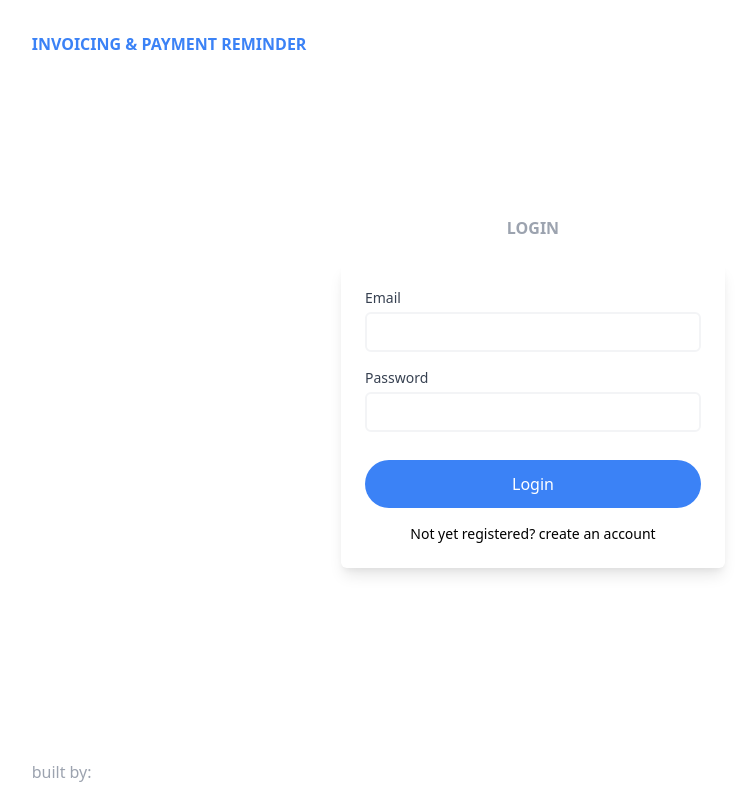
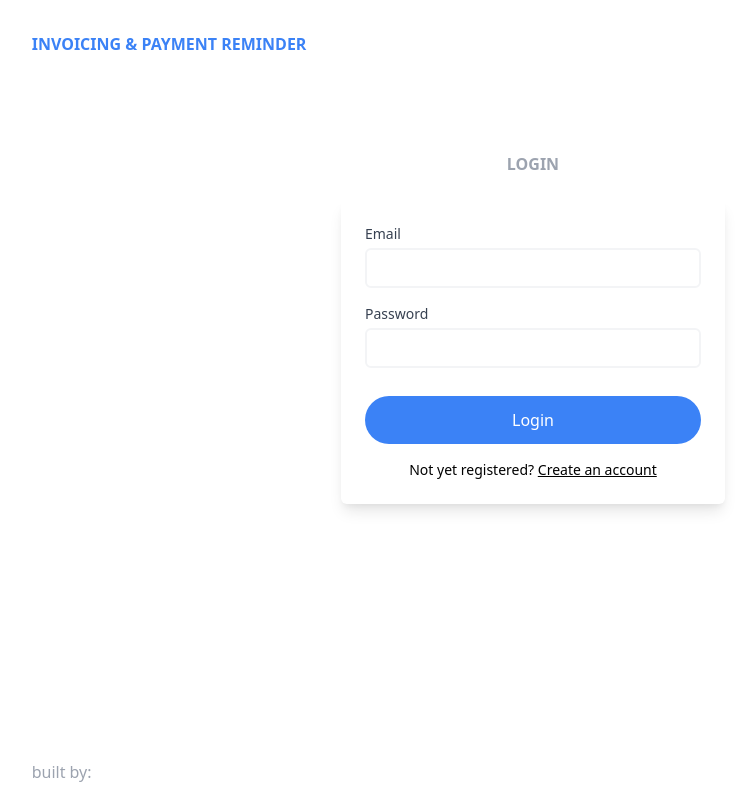
Before and after one commit to slroberts/invoicing-payment-reminder-FE, a React (Create React App) app: page /login in a window 1280 px wide. Shown: the whole page, without its empty margins (107-862 px from the left). Built offline with nearby package versions, Linux system fonts and the light colour scheme.

Commit message:
added server error message

```diff
--- a/src/pages/Login.js
+++ b/src/pages/Login.js
@@ -3,13 +3,7 @@ import { axiosWithAuth } from '../utils/axiosWithAuth';
 import * as Yup from 'yup';
 import Input from '../components/Input';
 import Button from '../components/Button';
-
-const formSchema = Yup.object().shape({
-  email: Yup.string()
-    .email('A valid email format is required.')
-    .required('An email is required for this field.'),
-  password: Yup.string().required('A Password is a required for this field.'),
-});
+import { Link } from 'react-router-dom';
 
 const Login = () => {
   const [loginCredentials, setLoginCredentials] = useState({
@@ -19,12 +13,20 @@ const Login = () => {
 
   const [buttonDisabled, setButtonDisabled] = useState(true);
   const [errors, setErrors] = useState('');
+  const [serverError, setServerError] = useState(null);
+
+  const formSchema = Yup.object().shape({
+    email: Yup.string()
+      .email('A valid email format is required.')
+      .required('An email is required for this field.'),
+    password: Yup.string().required('A Password is a required for this field.'),
+  });
 
   useEffect(() => {
     formSchema.isValid(loginCredentials).then((valid) => {
       setButtonDisabled(!valid);
     });
-  }, [loginCredentials]);
+  }, [formSchema, loginCredentials]);
 
   const validateChange = (e) => {
     Yup.reach(formSchema, e.target.name)
@@ -61,16 +63,25 @@ const Login = () => {
         password: loginCredentials.password,
       })
       .then((res) => {
-        console.log(res.data.apiMessage);
-      });
+        console.log(res.data);
+      })
+      .catch((err) =>
+        setServerError('Invalid Login! Try again or create a new account.')
+      );
   };
   return (
-    <div className='mt-32'>
+    <div className='mt-16'>
       <h2 className='font-semibold uppercase text-gray-400 antialiased mb-6 text-center'>
         Login
       </h2>
 
       <form onSubmit={handleSubmit}>
+        {serverError ? (
+          <p className='mx-auto mb-8 w-96 p-4 text-sm text-center rounded-full text-white bg-red-500 transition duration-1000 ease-in-out'>
+            {serverError}
+          </p>
+        ) : null}
+
         <div className='shadow-lg sm:rounded-md w-96 mx-auto'>
           <div className='px-4 py-5 sm:p-6'>
             <Input
@@ -109,7 +120,10 @@ const Login = () => {
               disabled={buttonDisabled}
             />
             <p className='text-center text-sm mt-2'>
-              Not yet registered? create an account
+              Not yet registered?{' '}
+              <Link to='/register' className='underline'>
+                Create an account
+              </Link>
             </p>
           </div>
         </div>
```
